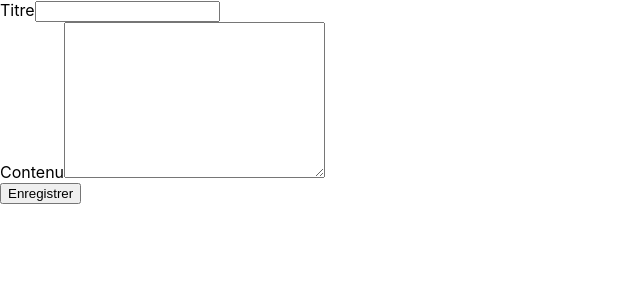
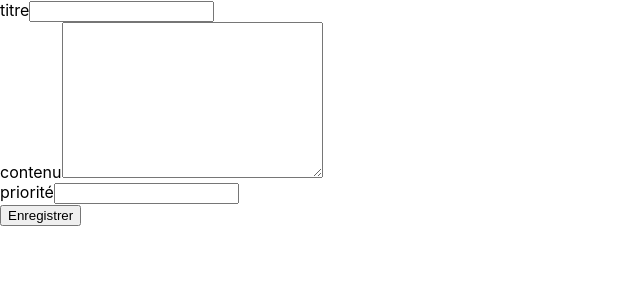
Before and after one commit to Rafikosaure/todo-list-sieli, a React (Create React App) app in the folder frontend/: page /dashboard in a window 1280 px wide. Shown: the top 300 px of the page, without its empty margins (0-640 px from the left). Built offline with nearby package versions, Linux system fonts and the light colour scheme.

Commit message:
Ajout de la loqique pour enregistrer une tâche en base de donnéesÃ

```diff
--- a/frontend/src/Pages/dashboard.jsx
+++ b/frontend/src/Pages/dashboard.jsx
@@ -1,4 +1,6 @@
-import React, { useState } from 'react'
+import React, { useState } from 'react';
+import axios from "axios";
+import { URL } from '../Utils/URL';
 
 function Dashboard() {
 
@@ -10,20 +12,38 @@ function Dashboard() {
         // récupération du nom et de la valeur de l'évènement
         const  { name, value} = e.target;
         // changement du state task
-        setTask((task) => ({...task, [name]:value}));
+        name == "priority" ? setTask((task) => ({...task, [name]:Number(value)})) : setTask((task) => ({...task, [name]:value}));
         console.log(task);
+    }
+
+    const handleSubmit = async (e) => {
+        // empêche le rafraîchissement de la page
+        e.preventDefault();
+
+        // Envoi une requêtre en base de donées pour enregistrer la tâche
+        try{
+            console.log(login);
+            const response = await axios.post(URL.ADD_TASK, task);
+                console.log(response);
+          }catch(e){
+            console.log(e);
+          }
     }
 
   return (
     <main className='app__dashboard'>
-        <form className='dashboard__form'>
+        <form onSubmit={handleSubmit} className='dashboard__form'>
             <div className='form__title'>
-                <label htmlFor="title">Titre</label>
-                <input onChange={handleChange} type="text" name='title'/>
+                <label htmlFor="title">titre</label>
+                <input required onChange={handleChange} type="text" name='title'/>
             </div>
             <div className='form__content'>
-                <label htmlFor="content">Contenu</label>
-                <textarea onChange={handleChange} name="content" cols="30" rows="10"></textarea>
+                <label htmlFor="content">contenu</label>
+                <textarea required onChange={handleChange} name="content" cols="30" rows="10"></textarea>
+            </div>
+            <div className="form__priority">
+                <label htmlFor="number">priorité</label>
+                <input required onChange={handleChange} type="number" name="priority" />
             </div>
             <button>Enregistrer</button>
         </form>
--- /dev/null
+++ b/frontend/src/Utils/URL.js
@@ -0,0 +1,3 @@
+export const URL = {
+    ADD_TASK : "http://localhost:5678/api/tasks",
+}
```
